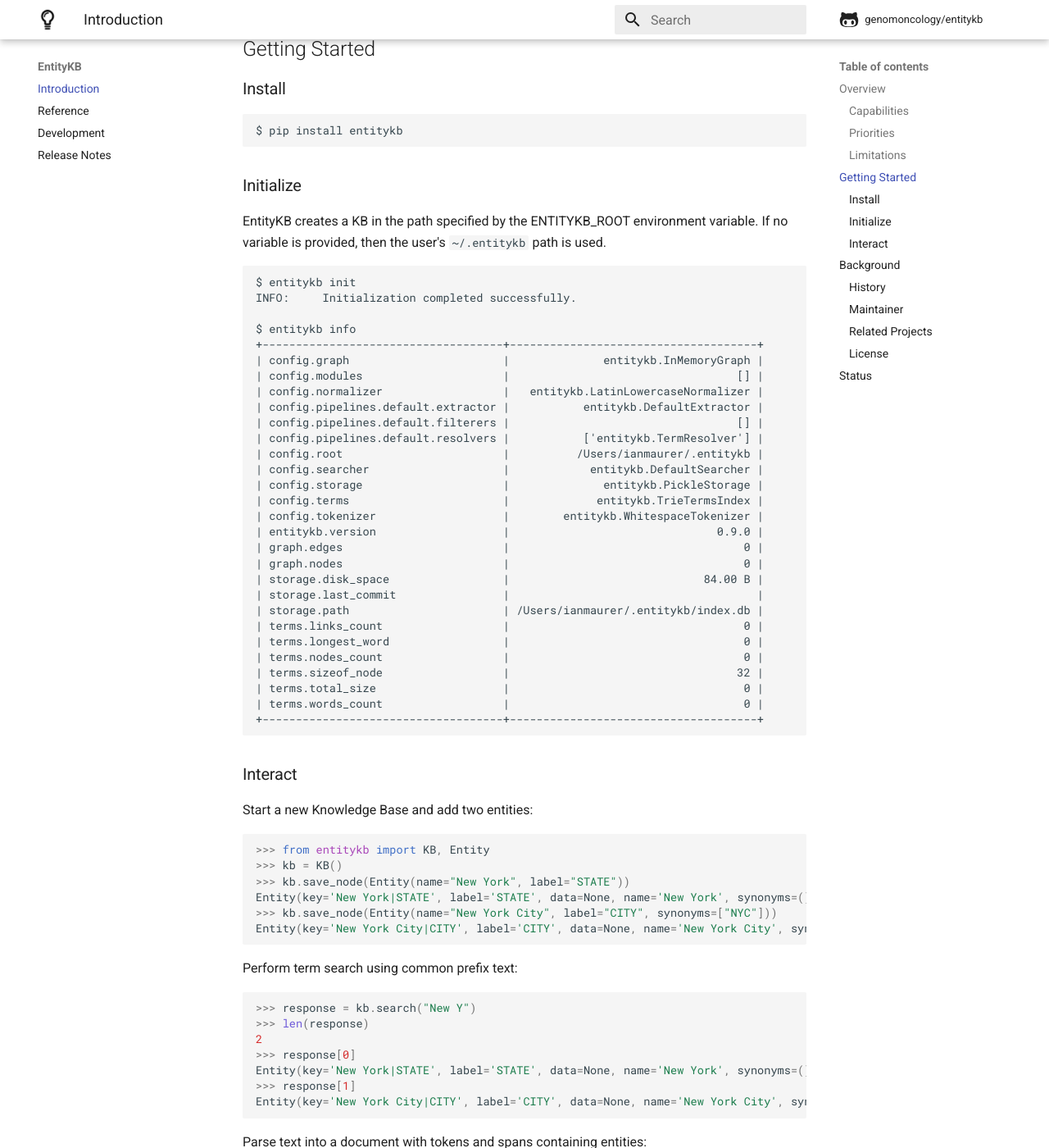
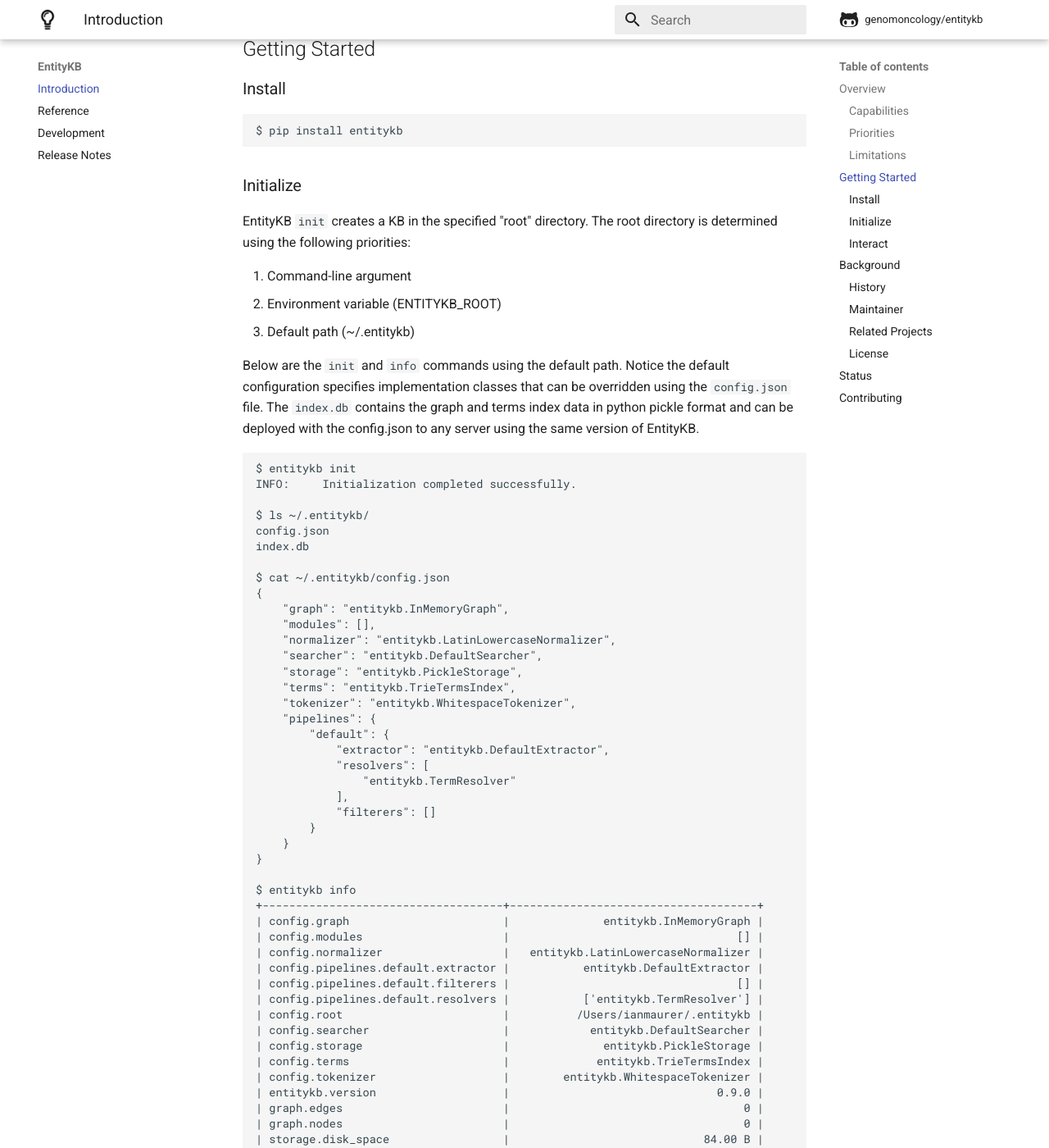
Before and after one commit to Cyberian-Dev/entitykb, an MkDocs documentation site: the page built from docs/index.md, in a window 1280 px wide and 1400 px high, scrolled down 2205 px. Shown: the whole window at 82% size. Built offline with MkDocs 1.6.1 and Material for MkDocs 9.7.7, drawn with Linux system fonts in a browser that asks for light colours; comment, search, counter and statistics services are not loaded; some of the changed text lies outside the part shown.

````diff
--- a/docs/index.md
+++ b/docs/index.md
@@ -130,13 +130,46 @@
 
 ### Initialize
 
-EntityKB creates a KB in the path specified by the ENTITYKB_ROOT environment
-variable. If no variable is provided, then the user's `~/.entitykb` path is
-used.
+EntityKB `init` creates a KB in the specified "root" directory. The root
+directory is determined using the following priorities:
+
+1. Command-line argument
+2. Environment variable (ENTITYKB_ROOT)
+3. Default path (~/.entitykb)
+
+Below are the `init` and `info` commands using the default path. Notice
+the default configuration specifies implementation classes that can be
+overridden using the `config.json` file. The `index.db` contains the graph
+and terms index data in python pickle format and can be deployed with the
+config.json to any server using the same version of EntityKB.
 
 ```text
 $ entitykb init
 INFO:     Initialization completed successfully.
+
+$ ls ~/.entitykb/
+config.json
+index.db
+
+$ cat ~/.entitykb/config.json
+{
+    "graph": "entitykb.InMemoryGraph",
+    "modules": [],
+    "normalizer": "entitykb.LatinLowercaseNormalizer",
+    "searcher": "entitykb.DefaultSearcher",
+    "storage": "entitykb.PickleStorage",
+    "terms": "entitykb.TrieTermsIndex",
+    "tokenizer": "entitykb.WhitespaceTokenizer",
+    "pipelines": {
+        "default": {
+            "extractor": "entitykb.DefaultExtractor",
+            "resolvers": [
+                "entitykb.TermResolver"
+            ],
+            "filterers": []
+        }
+    }
+}
 
 $ entitykb info
 +------------------------------------+-------------------------------------+
@@ -207,6 +240,19 @@
 >>> kb.commit()
 True
 ```
+
+Dump and load the data for safe transfer to a different version of EntityKB:
+```bash
+$ entitykb dump /tmp/out.jsonl
+$ wc -l /tmp/out.jsonl
+2
+$ entitykb clear
+Are you sure you want to clear: /Users/ianmaurer/.entitykb/index.db? [y/N]: y
+INFO:     Clear completed successfully.
+$ entitykb load /tmp/out.jsonl
+Loaded 2 in 0.01s [/tmp/out.jsonl, jsonl]
+```
+
 
 ---
 
@@ -288,5 +334,18 @@
 * To minimize frustration, please pin the version of the software in
   your requirements.txt or equivalent file.
 
+---
+
+## Contributing
+
 * Submit bugs and enhancement suggestions via
   [GitHub issues](https://github.com/genomoncology/entitykb/issues).
+
+* Contributions welcome, please see [Development](development.md) for
+  setting up a working dev environment.
+
+* Our goal is to keep EntityKB's code footprint as small as possible
+  but `contrib` modules will be more readily accepted.
+
+* Separate packages don't require a pull request, but please follow the
+  naming pattern `entitykb-<name>` to aid in discoverability on pypi.
````
Also changed, not shown: README.md (+62 -3 lines), 1 other file.
